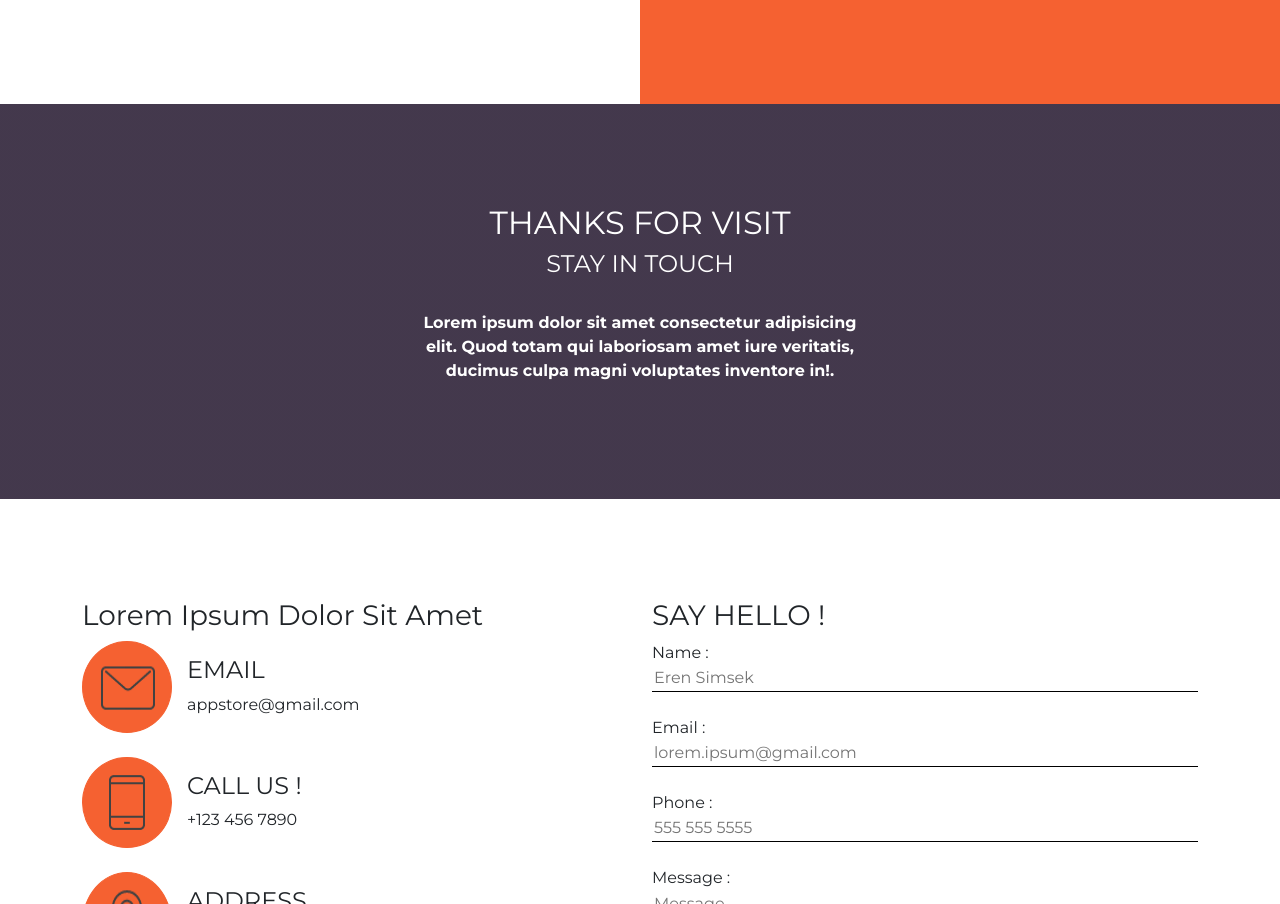
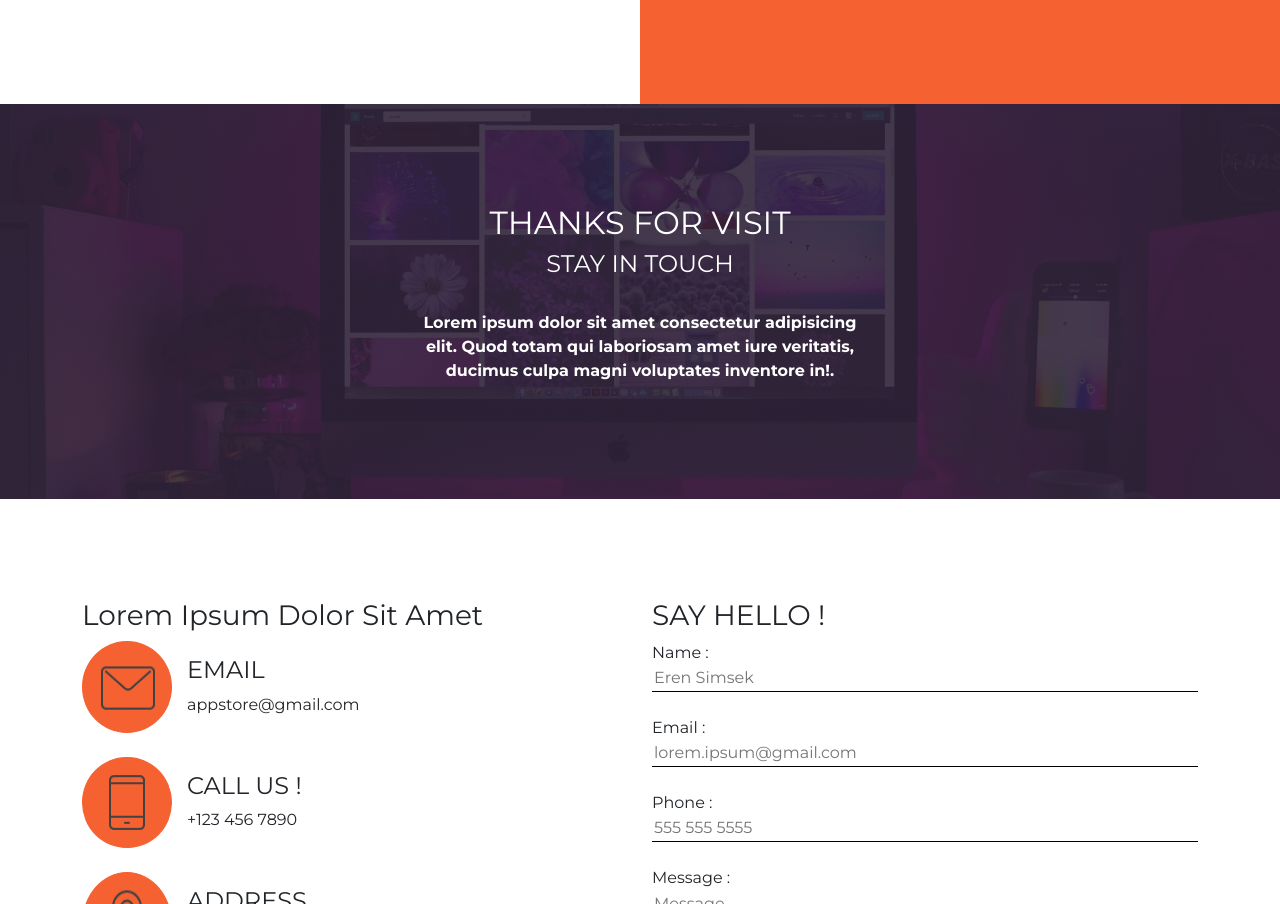
Before and after one commit to eren-smsekk/10--Responsive-Webpro-Technology-Template, a plain HTML site: page index.html in a window 1280 px wide. Shown: the part 6372-7276 px from the top of the page. Drawn offline with nearby package versions, Linux system fonts and the light colour scheme.

Commit message:
contact : resmin görüntülenmeme sorunu düzeltildi.

```diff
--- a/style.css
+++ b/style.css
@@ -377,7 +377,7 @@ i:hover {
 
 #contact {
     background: linear-gradient(rgba(47, 35, 57, 0.9), rgba(47, 35, 57, 0.9)),
-    url("img/contact.jpg");
+    url("img/contact.webp");
     background-position: center;
     background-repeat: no-repeat;
     background-size: cover;
```
